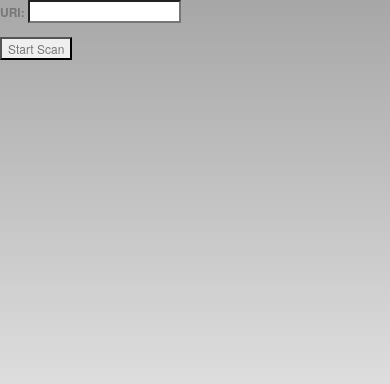
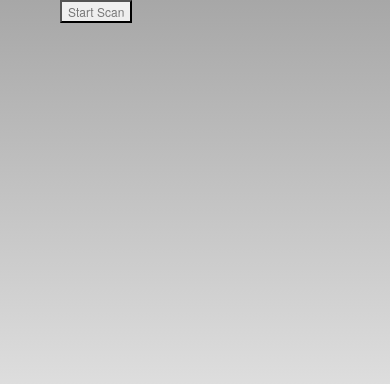
Before and after one commit to baljagat/qrcode, a plain HTML site: page www/index.html in a window 390 px wide. Drawn offline with nearby package versions, Linux system fonts and the light colour scheme; some packages are replaced by stand-ins of ours; a web font is replaced by a local one.

Commit message:
New layout

```diff
--- a/www/index.html
+++ b/www/index.html
@@ -34,15 +34,11 @@
         <title>Isala QR reader</title>
     </head>
     <body>
-        <p>
-            <label>URI:</label>
-            <input type="text" id="uri" />
-        </p>
-        <p>
-            <button id="startScan">Start Scan</button>
-        </p>
-
-        <div id="results"></div>
+        <div class="container">
+            <div class="col-xs-10 col-xs-offset-1">
+                <button id="startScan">Start Scan</button>
+            </div>
+        </div>
         <script type="text/javascript" src="cordova.js"></script>
         <script type="text/javascript" src="js/index.js"></script>
     </body>
```
